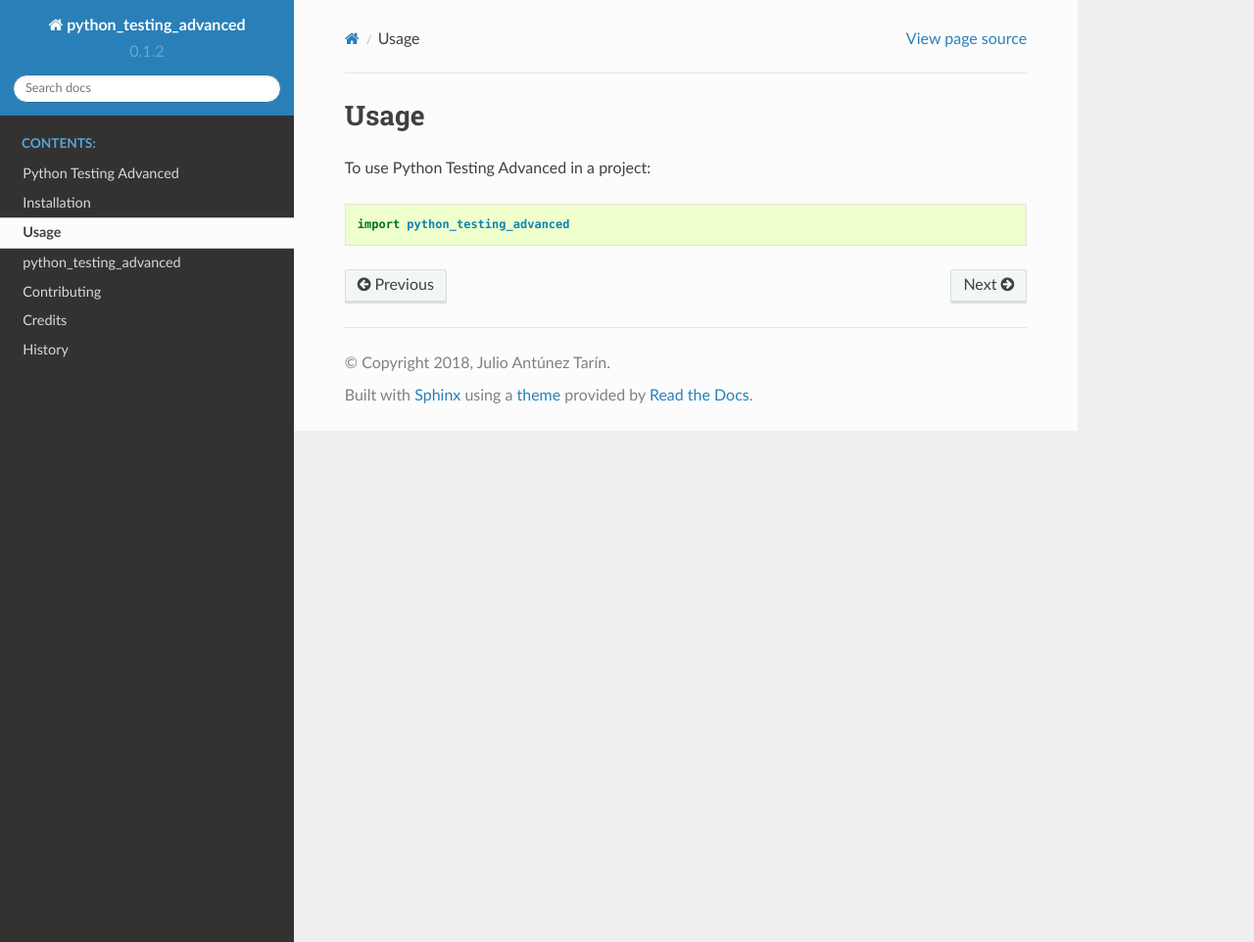
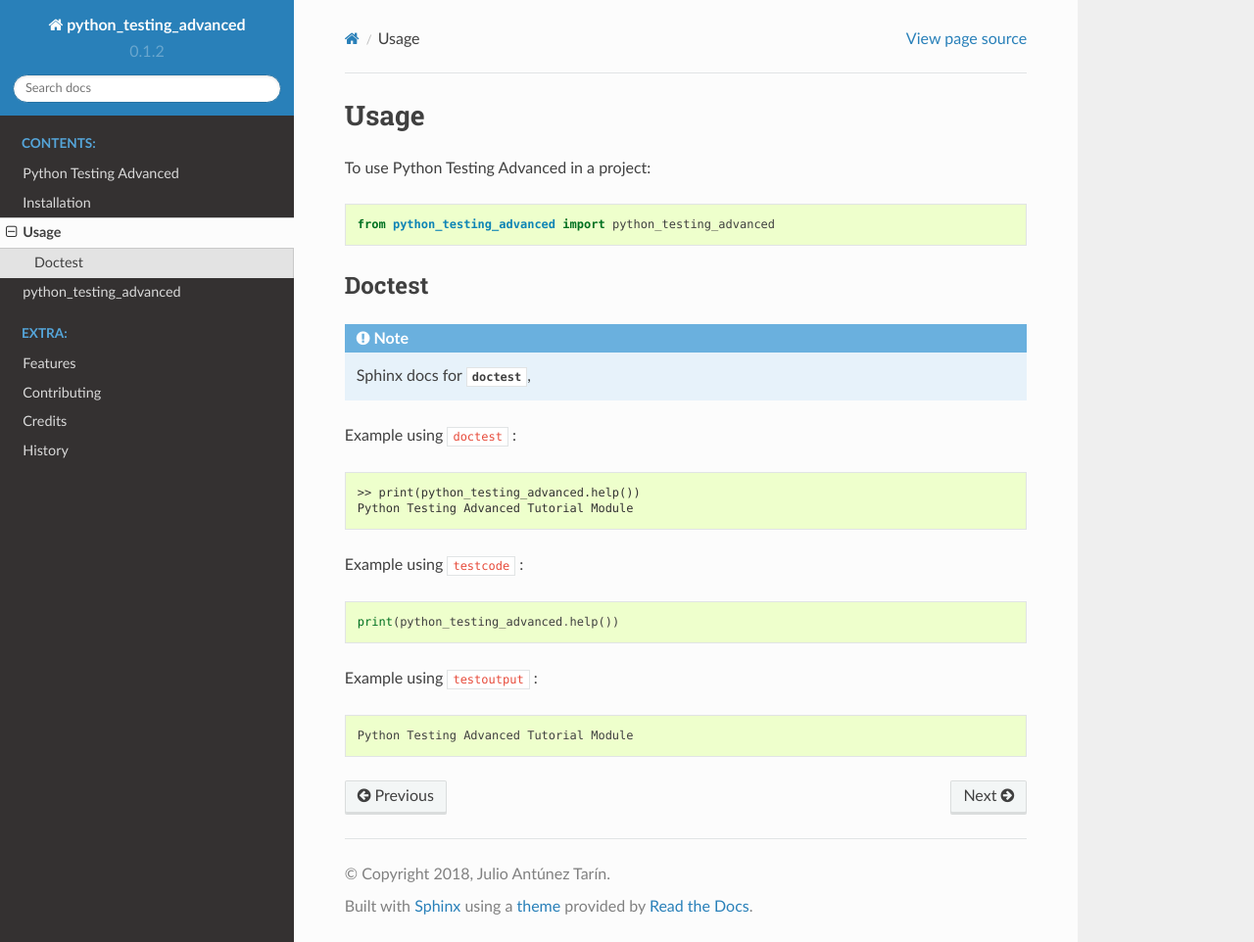
Before and after one commit to jatap/python_testing_advanced, a Sphinx documentation site: the page built from docs/usage.rst, in a window 1280 px wide and 962 px high. Shown: the whole window at 98% size. Built offline with Sphinx 7.4.7 and the Read the Docs theme 2.0.0, drawn with Linux system fonts in a browser that asks for light colours.

Commit message:
docs(rst): update rst files

```diff
--- a/AUTHORS.rst
+++ b/AUTHORS.rst
@@ -1,6 +1,9 @@
 =======
 Credits
 =======
+
+.. literalinclude:: conf.py
+   :lines: 62-63
 
 Development Lead
 ----------------
--- /dev/null
+++ b/docs/doctest.rst
@@ -0,0 +1,29 @@
+Doctest
+-------
+
+.. testsetup::
+
+   from python_testing_advanced import python_testing_advanced
+
+.. note:: Sphinx docs for :mod:`~sphinx.ext.doctest`,
+
+Example using ``doctest`` :
+
+.. doctest::
+
+   >> print(python_testing_advanced.help())
+   Python Testing Advanced Tutorial Module
+
+
+Example using ``testcode`` :
+
+.. testcode::
+
+   print(python_testing_advanced.help())
+
+
+Example using ``testoutput`` :
+
+.. testoutput::
+
+   Python Testing Advanced Tutorial Module
--- /dev/null
+++ b/docs/features.rst
@@ -0,0 +1,4 @@
+Features
+========
+
+.. todolist::
--- a/docs/usage.rst
+++ b/docs/usage.rst
@@ -4,4 +4,6 @@ Usage
 
 To use Python Testing Advanced in a project::
 
-    import python_testing_advanced
+    from python_testing_advanced import python_testing_advanced
+
+.. include:: doctest.rst
```
Also changed, not shown: docs/index.rst (+8 -0 lines).
